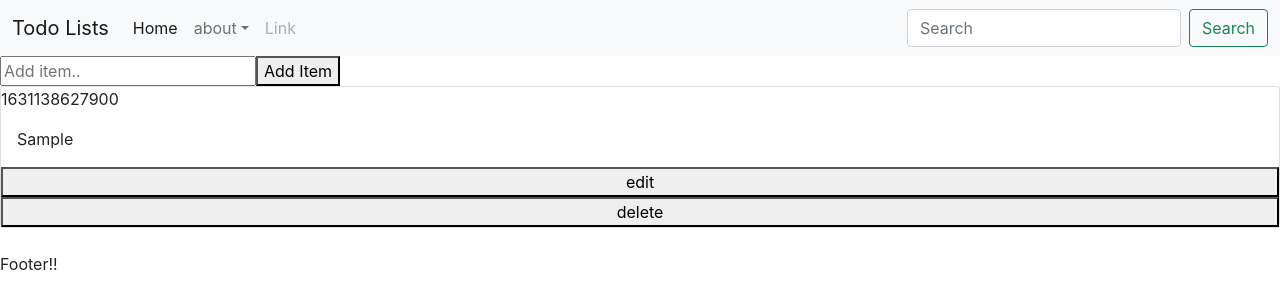
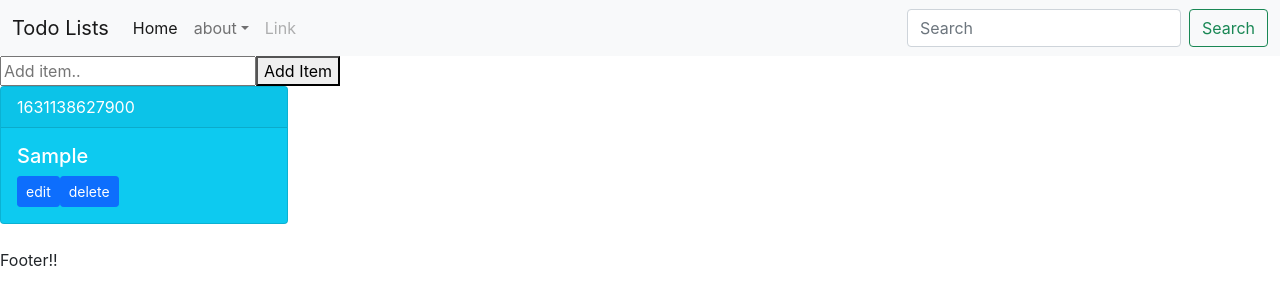
Before and after one commit to nakulsapkal/Todo_List, a React (Create React App) app in the folder client/: page / in a window 1280 px wide. Both pictures are taken after typing "Sample" into the empty fields and a click on the button "Add Item". Shown: the top 308 px of the page. Built offline with nearby package versions, Linux system fonts and the light colour scheme.

Commit message:
designing for todo list

```diff
--- a/client/package.json
+++ b/client/package.json
@@ -6,8 +6,9 @@
     "@testing-library/jest-dom": "^5.14.1",
     "@testing-library/react": "^11.2.7",
     "@testing-library/user-event": "^12.8.3",
-    "bootstrap": "^5.1.1",
+    "bootstrap": "^5.1.0",
     "react": "^17.0.2",
+    "react-bootstrap": "^2.0.0-beta.6",
     "react-dom": "^17.0.2",
     "react-scripts": "4.0.3",
     "web-vitals": "^1.1.2"
--- a/client/src/MyComponents/Todo.js
+++ b/client/src/MyComponents/Todo.js
@@ -1,27 +1,31 @@
 import React from "react";
+import Button from "react-bootstrap/Button";
+import Card from "react-bootstrap/Card";
 
 export default function Todo(props) {
   const { id, name } = props.item;
   return (
     <>
-      <div className="card">
-        <span>{id}</span>
-        <div className="card-body">{name}</div>
-        <button
-          className="far fa-edit add-btn"
-          title="Edit Item"
+      <Card bg="info" text="white" style={{ width: "18rem" }}>
+        <Card.Header>{id}</Card.Header>
+        <Card.Body>
+          <Card.Title>{name}</Card.Title>
+          <Button
+            variant="primary"
+            size="sm"
             onClick={() => props.editItem(id)}
           >
             edit
-        </button>
-        <button
-          className="far fa-trash-alt add-btn"
-          title="Delete Item"
+          </Button>
+          <Button
+            variant="primary"
+            size="sm"
             onClick={() => props.deleteItem(id)}
           >
             delete
-        </button>
-      </div>
+          </Button>
+        </Card.Body>
+      </Card>
     </>
   );
 }
```
Also changed, not shown: 1 other file (tests, documents, lock files or other folders). Lines whose indentation alone changed are shown as unchanged.
